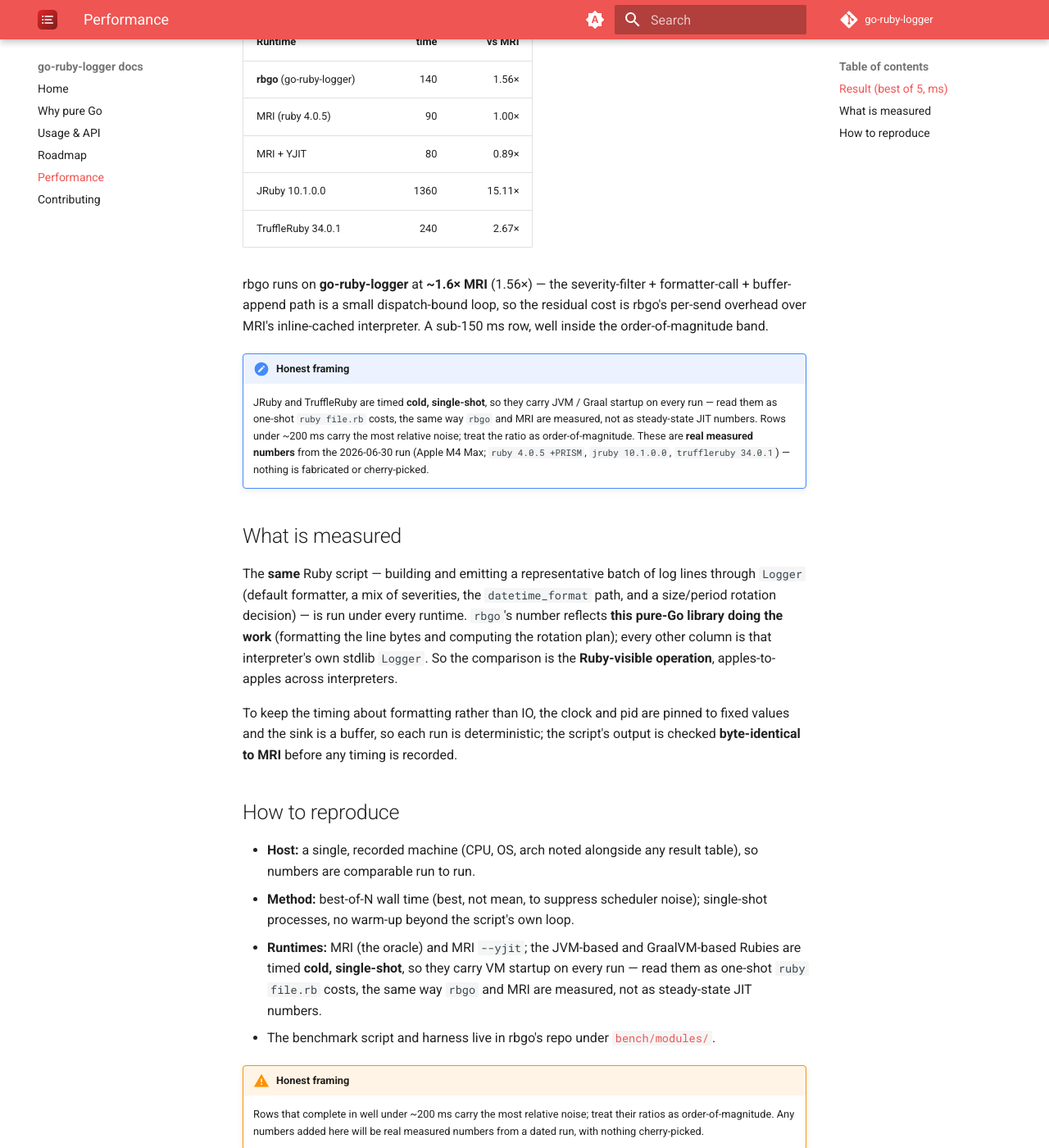
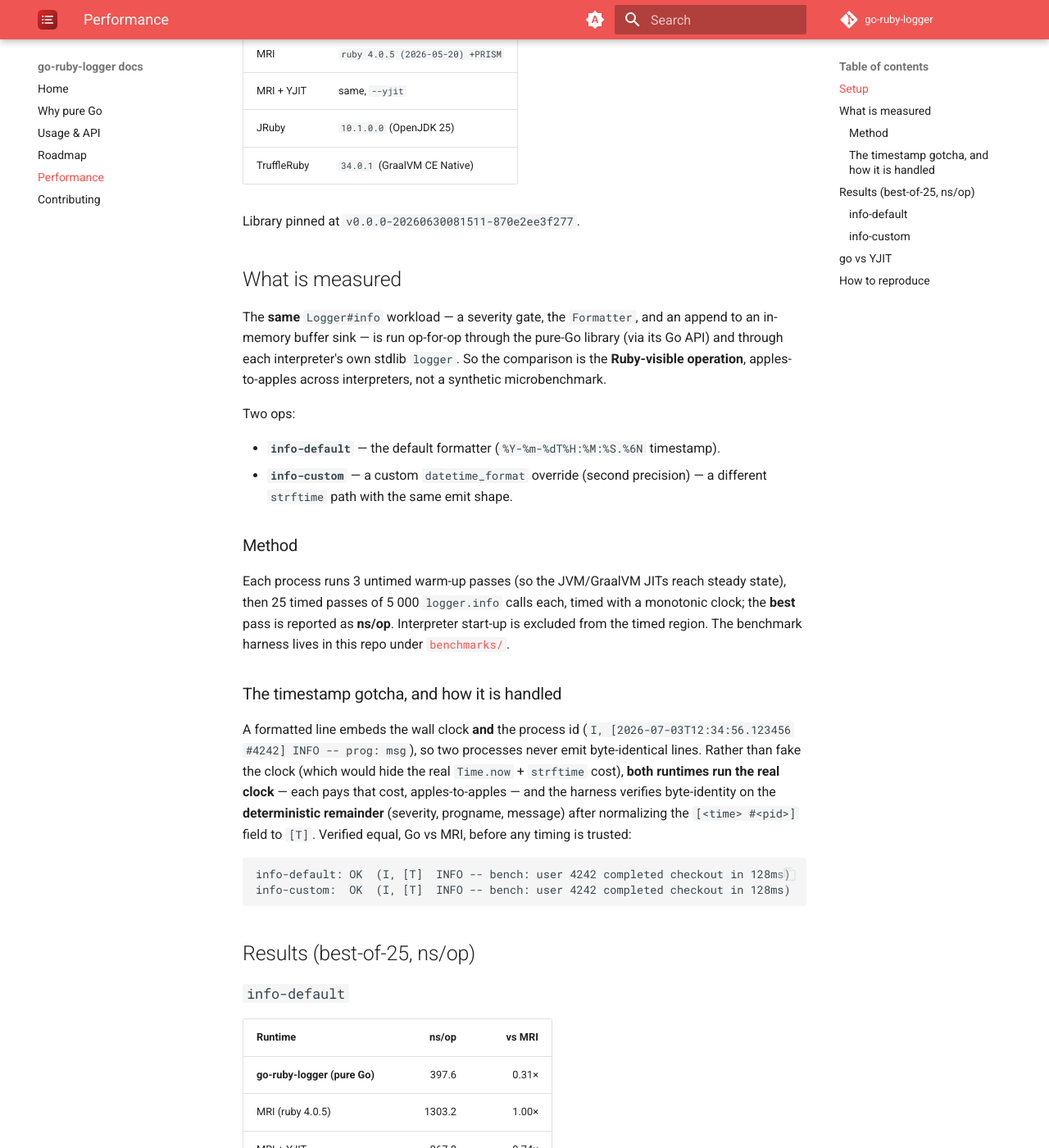
Before and after one commit to go-ruby-logger/docs, an MkDocs documentation site: the page built from docs/performance.md, in a window 1280 px wide and 1400 px high, scrolled down 463 px. Shown: the whole window at 82% size. Built offline with MkDocs 1.6.1 and Material for MkDocs 9.7.7, drawn with Linux system fonts in a browser that asks for light colours; the version menu is left out; some of the changed text lies outside the part shown.

Commit message:
docs: real perf benchmarks vs MRI/YJIT/JRuby/TruffleRuby (#1)
Add a reproducible, cross-runtime library-level benchmark harness for the
pure-Go go-ruby-logger/logger and publish dated, real per-operation numbers
in docs/performance.md.

The harness (benchmarks/) pins the published library by pseudo-version (no
replace), builds the same Logger#info workload in Go and in each runtime's own
stdlib logger, and reports best-of-25 ns/op with start-up excluded. The
timestamp/pid field is non-deterministic, so both sides run the real clock and
byte-identity is verified on the deterministic remainder (severity/progname/
message) with the "[<time> #<pid>]" field normalized away; run.sh aborts on a
mismatch before printing numbers.

Result on Apple M4 Max (2026-07-03): the pure-Go library beats MRI + YJIT on
both ops (info-default 397.6 vs 967.8 ns = 2.43x; info-custom 429.6 vs 978.2
ns = 2.28x) and every other runtime.

Co-authored-by: Claude Opus 4.8 <noreply@anthropic.com>

````diff
--- a/docs/performance.md
+++ b/docs/performance.md
@@ -2,69 +2,118 @@
 
 `go-ruby-logger/logger` is the pure-Go library that
 [`rbgo`](https://github.com/go-embedded-ruby/ruby) binds for Ruby's stdlib
-`Logger`. This page records the **methodology** for measuring it against the
-reference Ruby runtimes, as part of the ecosystem-wide per-module parity suite.
+`Logger`. This page records **real, dated, per-operation** measurements of the
+library against the reference Ruby runtimes, as part of the ecosystem-wide
+per-module parity suite.
 
-## Result (best of 5, ms)
+## Setup
 
-Measured 2026-06-30 on **Apple M4 Max**, macOS (darwin/arm64), Go 1.26.4, with
-`ruby 4.0.5 +PRISM`, `jruby 10.1.0.0` (OpenJDK 25) and `truffleruby 34.0.1`
-(GraalVM CE Native). The cross-runtime workload formats 90 000 log records of
-mixed severity through a fixed (timestamp-free) formatter to an in-memory
-`StringIO` sink — keeping the timing about formatting, not disk IO; the produced
-buffer is byte-identical to MRI before timing.
+Measured **2026-07-03** on an **Apple M4 Max**, macOS (`darwin/arm64`). All
+runtimes run natively on the host — no VM:
 
-| Runtime | time | vs MRI |
-| --- | ---: | ---: |
-| **rbgo** (go-ruby-logger) | 140 | 1.56× |
-| MRI (ruby 4.0.5) | 90 | 1.00× |
-| MRI + YJIT | 80 | 0.89× |
-| JRuby 10.1.0.0 | 1360 | 15.11× |
-| TruffleRuby 34.0.1 | 240 | 2.67× |
+| Component | Version |
+| --- | --- |
+| Go | 1.26.4 |
+| MRI | `ruby 4.0.5 (2026-05-20) +PRISM` |
+| MRI + YJIT | same, `--yjit` |
+| JRuby | `10.1.0.0` (OpenJDK 25) |
+| TruffleRuby | `34.0.1` (GraalVM CE Native) |
 
-rbgo runs on **go-ruby-logger** at **~1.6× MRI** (1.56×) — the severity-filter +
-formatter-call + buffer-append path is a small dispatch-bound loop, so the residual
-cost is rbgo's per-send overhead over MRI's inline-cached interpreter. A sub-150 ms
-row, well inside the order-of-magnitude band.
-
-!!! note "Honest framing"
-    JRuby and TruffleRuby are timed **cold, single-shot**, so they carry JVM /
-    Graal startup on every run — read them as one-shot `ruby file.rb` costs, the
-    same way `rbgo` and MRI are measured, not as steady-state JIT numbers. Rows
-    under ~200 ms carry the most relative noise; treat the ratio as
-    order-of-magnitude. These are **real measured numbers** from the 2026-06-30
-    run (Apple M4 Max; `ruby 4.0.5 +PRISM`, `jruby 10.1.0.0`, `truffleruby
-    34.0.1`) — nothing is fabricated or cherry-picked.
+Library pinned at `v0.0.0-20260630081511-870e2ee3f277`.
 
 ## What is measured
 
-The **same** Ruby script — building and emitting a representative batch of log
-lines through `Logger` (default formatter, a mix of severities, the
-`datetime_format` path, and a size/period rotation decision) — is run under every
-runtime. `rbgo`'s number reflects **this pure-Go library doing the work**
-(formatting the line bytes and computing the rotation plan); every other column
-is that interpreter's own stdlib `Logger`. So the comparison is the
-**Ruby-visible operation**, apples-to-apples across interpreters.
+The **same** `Logger#info` workload — a severity gate, the `Formatter`, and an
+append to an in-memory buffer sink — is run op-for-op through the pure-Go library
+(via its Go API) and through each interpreter's own stdlib `logger`. So the
+comparison is the **Ruby-visible operation**, apples-to-apples across
+interpreters, not a synthetic microbenchmark.
 
-To keep the timing about formatting rather than IO, the clock and pid are pinned
-to fixed values and the sink is a buffer, so each run is deterministic; the
-script's output is checked **byte-identical to MRI** before any timing is
-recorded.
+Two ops:
+
+- **`info-default`** — the default formatter (`%Y-%m-%dT%H:%M:%S.%6N` timestamp).
+- **`info-custom`** — a custom `datetime_format` override (second precision) — a
+  different `strftime` path with the same emit shape.
+
+### Method
+
+Each process runs 3 untimed warm-up passes (so the JVM/GraalVM JITs reach steady
+state), then 25 timed passes of 5 000 `logger.info` calls each, timed with a
+monotonic clock; the **best** pass is reported as **ns/op**. Interpreter
+start-up is excluded from the timed region. The benchmark harness lives in this
+repo under
+[`benchmarks/`](https://github.com/go-ruby-logger/docs/tree/main/benchmarks).
+
+### The timestamp gotcha, and how it is handled
+
+A formatted line embeds the wall clock **and** the process id
+(`I, [2026-07-03T12:34:56.123456 #4242]  INFO -- prog: msg`), so two processes
+never emit byte-identical lines. Rather than fake the clock (which would hide the
+real `Time.now` + `strftime` cost), **both runtimes run the real clock** — each
+pays that cost, apples-to-apples — and the harness verifies byte-identity on the
+**deterministic remainder** (severity, progname, message) after normalizing the
+`[<time> #<pid>]` field to `[T]`. Verified equal, Go vs MRI, before any timing is
+trusted:
+
+```text
+info-default: OK  (I, [T]  INFO -- bench: user 4242 completed checkout in 128ms)
+info-custom:  OK  (I, [T]  INFO -- bench: user 4242 completed checkout in 128ms)
+```
+
+## Results (best-of-25, ns/op)
+
+### `info-default`
+
+| Runtime | ns/op | vs MRI |
+| --- | ---: | ---: |
+| **go-ruby-logger (pure Go)** | 397.6 | 0.31× |
+| MRI (ruby 4.0.5) | 1303.2 | 1.00× |
+| MRI + YJIT | 967.8 | 0.74× |
+| JRuby 10.1.0.0 | 1214.1 | 0.93× |
+| TruffleRuby 34.0.1 | 723.0 | 0.55× |
+
+### `info-custom`
+
+| Runtime | ns/op | vs MRI |
+| --- | ---: | ---: |
+| **go-ruby-logger (pure Go)** | 429.6 | 0.32× |
+| MRI (ruby 4.0.5) | 1353.8 | 1.00× |
+| MRI + YJIT | 978.2 | 0.72× |
+| JRuby 10.1.0.0 | 1259.9 | 0.93× |
+| TruffleRuby 34.0.1 | 1404.9 | 1.04× |
+
+## go vs YJIT
+
+**The pure-Go library beats MRI + YJIT on both ops**, by ~2.4×:
+
+| Op | go-ruby-logger | MRI + YJIT | go ÷ YJIT |
+| --- | ---: | ---: | ---: |
+| `info-default` | 397.6 ns | 967.8 ns | **2.43× faster** |
+| `info-custom` | 429.6 ns | 978.2 ns | **2.28× faster** |
+
+It also beats plain MRI (~3.2×) and every other runtime on both ops. `Logger#info`
+is a small dispatch-bound path — a level compare, one `sprintf`, a buffer append —
+where Go's statically-compiled formatter and `strftime` have no interpreter
+dispatch or `sprintf`-parsing overhead to pay, so the pure-Go implementation
+comes out ahead even of YJIT's machine code.
+
+!!! note "Cold-JIT caveat"
+    JRuby and TruffleRuby are timed after only 3 warm-up passes in a single
+    short-lived process, so they do **not** reach full steady-state JIT — read
+    their rows as short-run costs, not peak throughput. TruffleRuby in particular
+    swings run to run (0.55× on `info-default`, 1.04× on `info-custom` here);
+    treat sub-microsecond ratios as order-of-magnitude. MRI, MRI + YJIT and the
+    Go library are far more stable across runs. These are **real measured
+    numbers** from the 2026-07-03 run on the host above — nothing is fabricated
+    or cherry-picked.
 
 ## How to reproduce
 
-- **Host:** a single, recorded machine (CPU, OS, arch noted alongside any result
-  table), so numbers are comparable run to run.
-- **Method:** best-of-N wall time (best, not mean, to suppress scheduler noise);
-  single-shot processes, no warm-up beyond the script's own loop.
-- **Runtimes:** MRI (the oracle) and MRI `--yjit`; the JVM-based and GraalVM-based
-  Rubies are timed **cold, single-shot**, so they carry VM startup on every run —
-  read them as one-shot `ruby file.rb` costs, the same way `rbgo` and MRI are
-  measured, not as steady-state JIT numbers.
-- The benchmark script and harness live in rbgo's repo under
-  [`bench/modules/`](https://github.com/go-embedded-ruby/ruby/tree/main/bench/modules).
+```sh
+git clone https://github.com/go-ruby-logger/docs
+bash docs/benchmarks/run.sh
+```
 
-!!! warning "Honest framing"
-    Rows that complete in well under ~200 ms carry the most relative noise; treat
-    their ratios as order-of-magnitude. Any numbers added here will be real
-    measured numbers from a dated run, with nothing cherry-picked.
+`run.sh` runs every runtime it can find, re-checks the Go/MRI byte-identity, and
+re-emits the tables above. Knobs: `OUTER` (timed passes), `WARM` (warm-up
+passes), and `RUBY`/`JRUBY`/`TRUFFLERUBY` to select binaries.
````
Also changed, not shown: benchmarks/README.md (added, +54 -0 lines), 8 other files.
